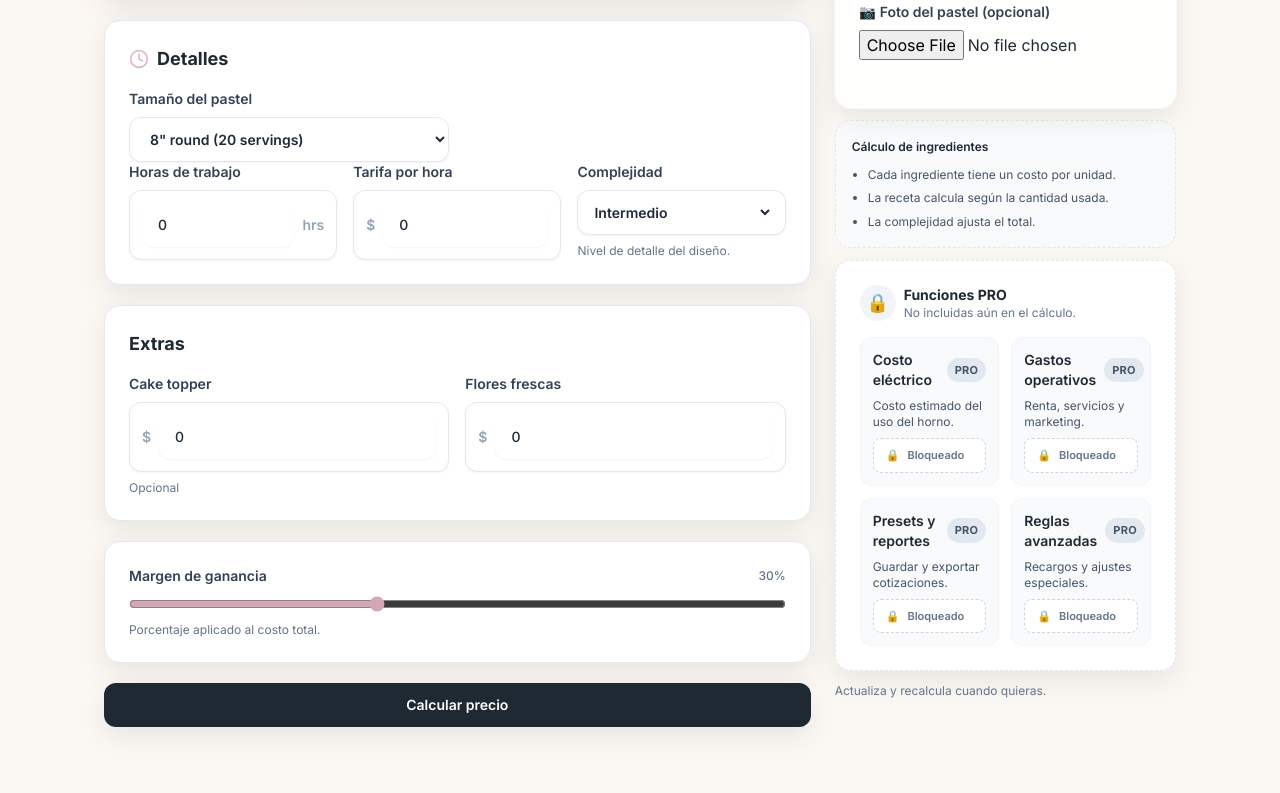
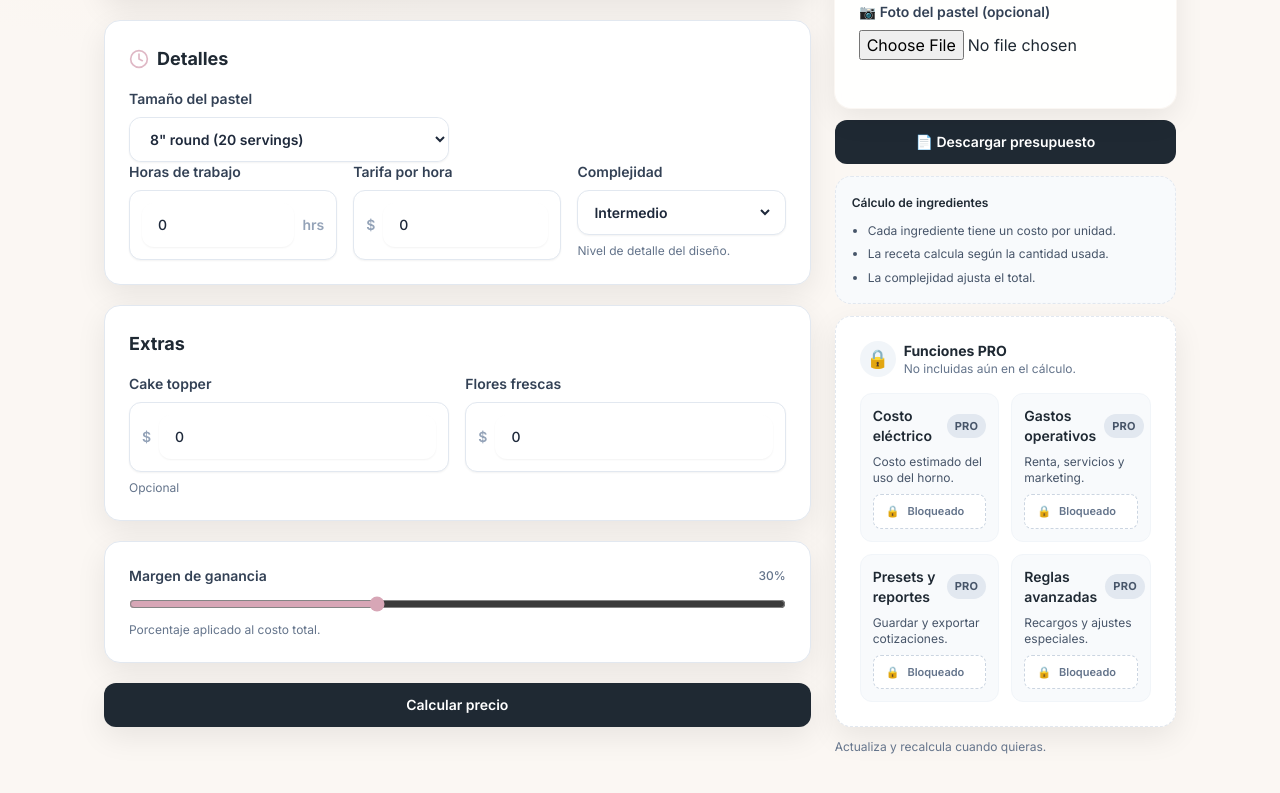
Before and after one commit to vcrs86/cake-pricing-app, a Next.js app: page / in a window 1280 px wide. Shown: the part 989-1782 px from the top of the page. Built offline with nearby package versions, Linux system fonts and the light colour scheme.

Commit message:
Update page.tsx

```diff
--- a/src/app/page.tsx
+++ b/src/app/page.tsx
@@ -296,7 +296,27 @@ export default function HomePage() {
         </div>
         <div className="lg:col-span-1 space-y-3">
           <ResultCard pricing={pricing} servings={selectedSize.servings} />
+          <button
+  onClick={async () => {
+    const html2pdf = (await import("html2pdf.js")).default;
+    const element = document.getElementById("pdf-summary");
+    if (!element) return;
 
+    html2pdf()
+      .set({
+        margin: 10,
+        filename: "presupuesto-pastel.pdf",
+        image: { type: "jpeg", quality: 0.98 },
+        html2canvas: { scale: 2 },
+        jsPDF: { unit: "mm", format: "a4", orientation: "portrait" },
+      })
+      .from(element)
+      .save();
+  }}
+  className="mt-4 w-full rounded-xl bg-brand-slate px-4 py-3 text-sm font-semibold text-white"
+>
+  📄 Descargar presupuesto
+</button>
           <div className="rounded-2xl border border-dashed border-slate-200 bg-slate-50 p-4 text-xs leading-relaxed text-slate-600">
             <p className="font-semibold text-brand-slate">{copy.recipeInfo.title}</p>
             <ul className="mt-2 space-y-1 list-disc pl-4">
```
